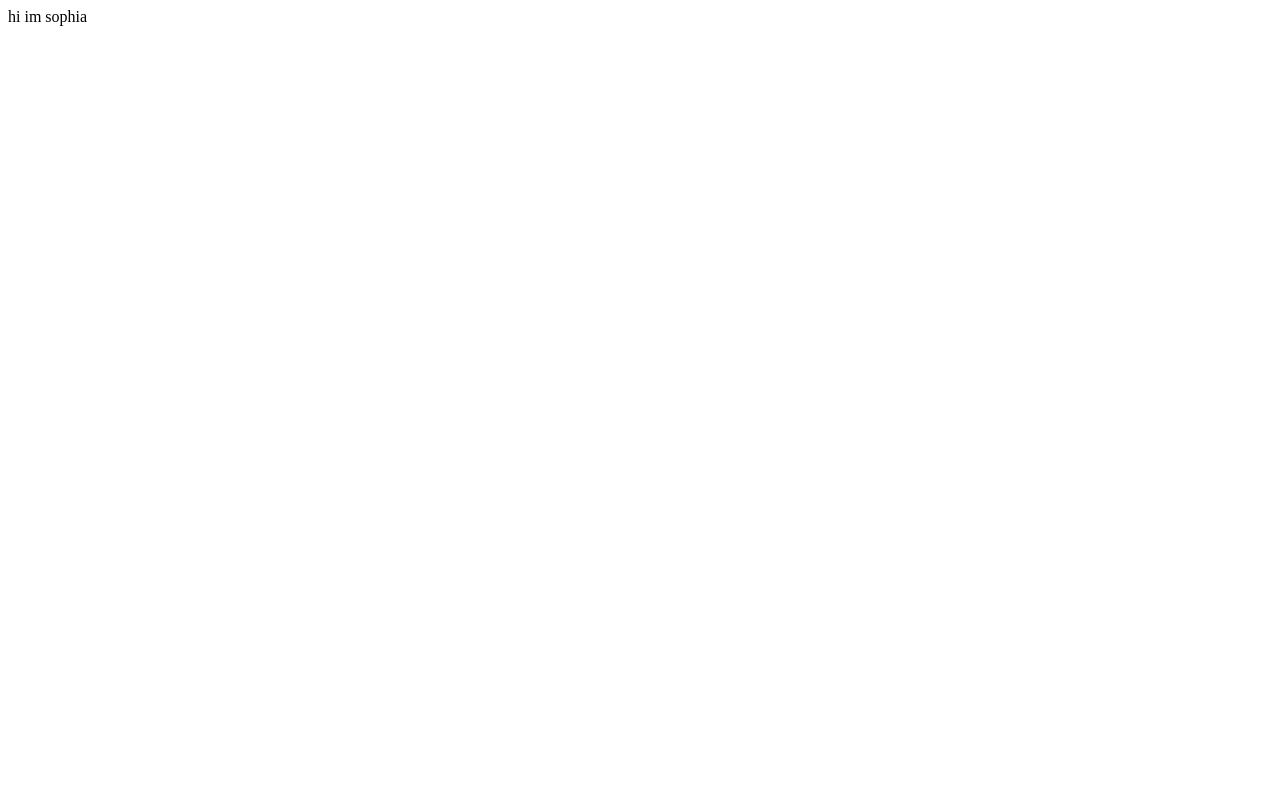
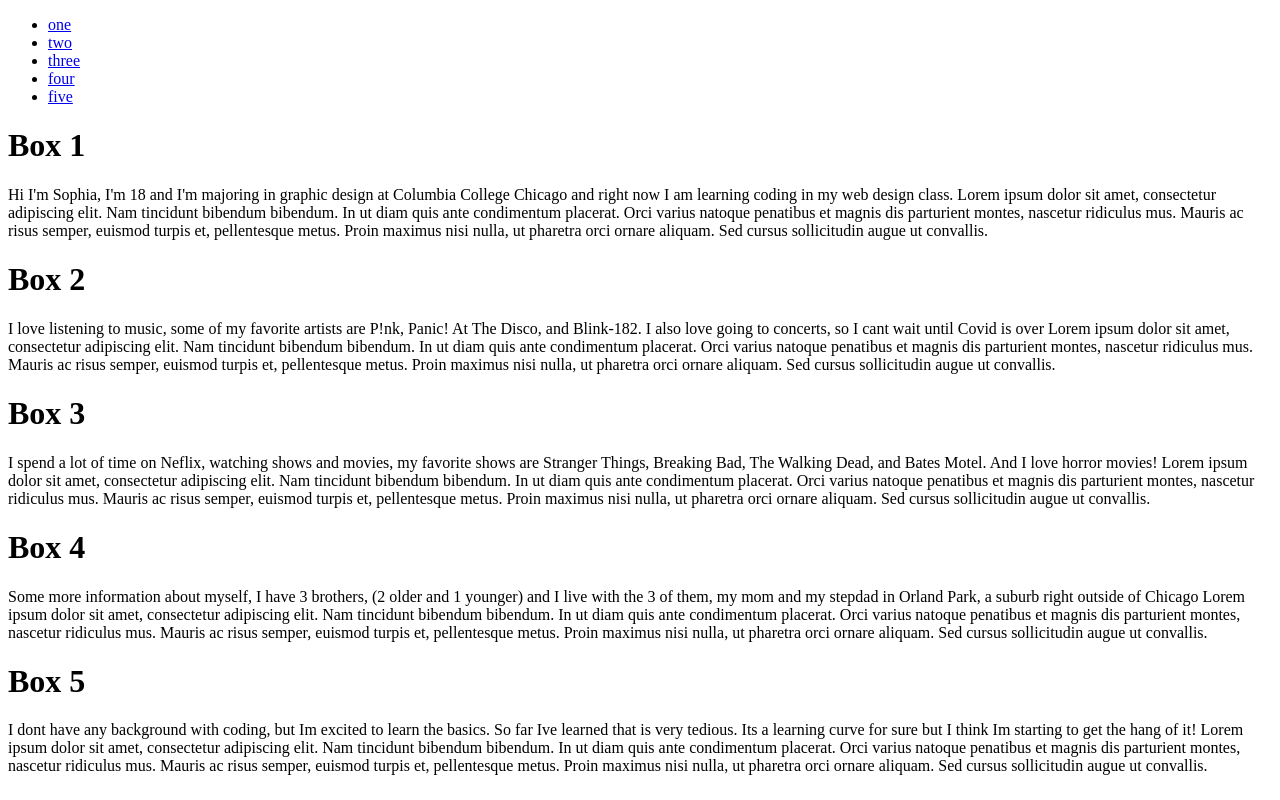
Before and after one commit to callmesofa/webpage3, a plain HTML site: page index.html in a window 1280 px wide. Drawn offline with Linux system fonts and the light colour scheme.

Commit message:
Update index.html

```diff
--- a/index.html
+++ b/index.html
@@ -5,8 +5,32 @@
 </head>
 <body>
 <div id="container">
+  <ul>
+    <li><a href="#box1">one</a></li>
+    <li><a href="#box2">two</a></li>
+    <li><a href="#box3">three</a></li>
+    <li><a href="#box4">four</a></li>
+    <li><a href="#box5">five</a></li>
+  </ul>
   <div id="content-box">
-    hi im sophia
+    <h1 id="box1"> Box 1</h1>
+    Hi I'm Sophia, I'm 18 and I'm majoring in graphic design at Columbia College Chicago and right now I am learning coding in my web design class.                                     Lorem ipsum dolor sit amet, consectetur adipiscing elit. Nam tincidunt bibendum bibendum. In ut diam quis ante condimentum placerat. Orci varius natoque penatibus et magnis dis parturient montes, nascetur ridiculus mus. Mauris ac risus semper, euismod turpis et, pellentesque metus. Proin maximus nisi nulla, ut pharetra orci ornare aliquam. Sed cursus sollicitudin augue ut convallis.
+  </div>
+  <div id="content-box">
+    <h1 id="box2"> Box 2</h1>
+    I love listening to music, some of my favorite artists are P!nk, Panic! At The Disco, and Blink-182. I also love going to concerts, so I cant wait until Covid is over               Lorem ipsum dolor sit amet, consectetur adipiscing elit. Nam tincidunt bibendum bibendum. In ut diam quis ante condimentum placerat. Orci varius natoque penatibus et magnis dis parturient montes, nascetur ridiculus mus. Mauris ac risus semper, euismod turpis et, pellentesque metus. Proin maximus nisi nulla, ut pharetra orci ornare aliquam. Sed cursus sollicitudin augue ut convallis.
+ </div>
+  <div id="content-box">
+    <h1 id="box3"> Box 3</h1>
+    I spend a lot of time on Neflix, watching shows and movies, my favorite shows are Stranger Things, Breaking Bad, The Walking Dead, and Bates Motel. And I love horror movies!           Lorem ipsum dolor sit amet, consectetur adipiscing elit. Nam tincidunt bibendum bibendum. In ut diam quis ante condimentum placerat. Orci varius natoque penatibus et magnis dis parturient montes, nascetur ridiculus mus. Mauris ac risus semper, euismod turpis et, pellentesque metus. Proin maximus nisi nulla, ut pharetra orci ornare aliquam. Sed cursus sollicitudin augue ut convallis.
+  </div>
+  <div id="content-box">
+    <h1 id="box4"> Box 4</h1>
+  Some more information about myself, I have 3 brothers, (2 older and 1 younger) and I live with the 3 of them, my mom and my stepdad in Orland Park, a suburb right outside of Chicago         Lorem ipsum dolor sit amet, consectetur adipiscing elit. Nam tincidunt bibendum bibendum. In ut diam quis ante condimentum placerat. Orci varius natoque penatibus et magnis dis parturient montes, nascetur ridiculus mus. Mauris ac risus semper, euismod turpis et, pellentesque metus. Proin maximus nisi nulla, ut pharetra orci ornare aliquam. Sed cursus sollicitudin augue ut convallis.
+  </div>
+  <div id="content-box">
+    <h1 id="box5"> Box 5</h1>
+    I dont have any background with coding, but Im excited to learn the basics. So far Ive learned that is very tedious. Its a learning curve for sure but I think Im starting to get the hang of it!      Lorem ipsum dolor sit amet, consectetur adipiscing elit. Nam tincidunt bibendum bibendum. In ut diam quis ante condimentum placerat. Orci varius natoque penatibus et magnis dis parturient montes, nascetur ridiculus mus. Mauris ac risus semper, euismod turpis et, pellentesque metus. Proin maximus nisi nulla, ut pharetra orci ornare aliquam. Sed cursus sollicitudin augue ut convallis.
   </div>
 </div>
 </body>
```
